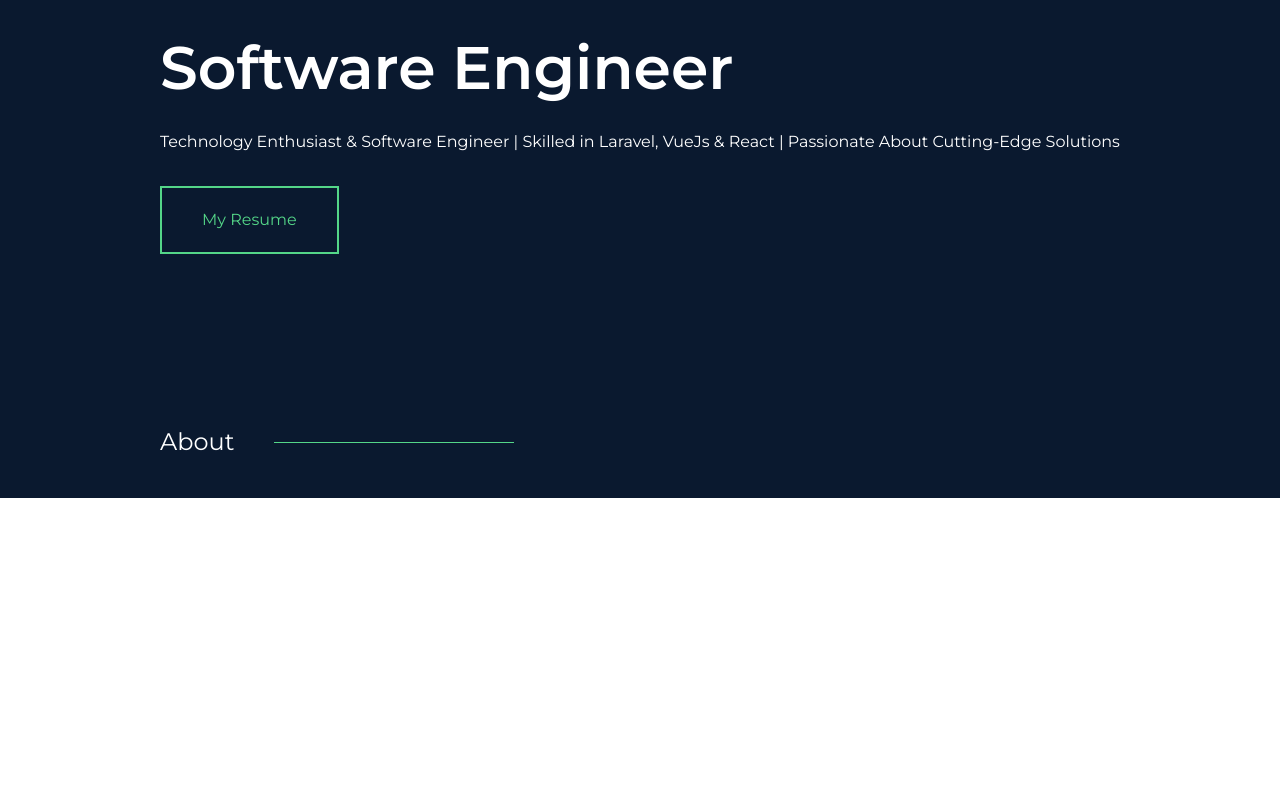
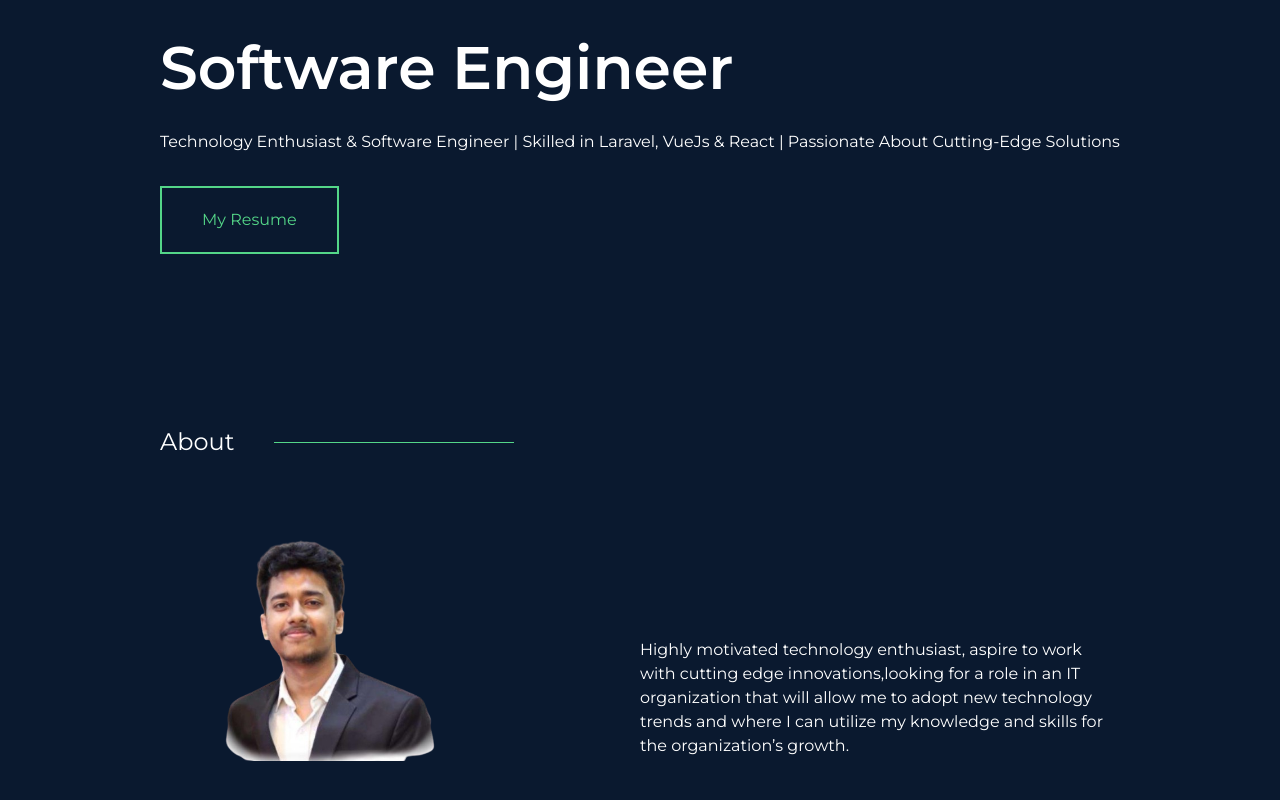
Before and after one commit to mihalazmaeen/MERN-Portfolio, a React (Create React App) app in the folder client/: page / in a window 1280 px wide. Shown: the part 318-1118 px from the top of the page. Before the commit the page ends 816 px from the top, so only its background shows below. Built offline with nearby package versions, Linux system fonts and the light colour scheme.

Commit message:
about section completed

```diff
--- a/client/src/pages/Home/About.js
+++ b/client/src/pages/Home/About.js
@@ -1,10 +1,30 @@
 import React from "react";
 import SectionTitle from "../../components/SectionTitle";
+import mihalImage from "./mihal.png";
 
 function About() {
   return (
     <div>
       <SectionTitle title="About" />
+      <div className="flex w-full items-center">
+        <div className="h-[50vh] w-1/2">
+          <img
+            src={mihalImage}
+            alt="mihal"
+            height={400}
+            width={300}
+            background="transparent"
+          />
+        </div>
+        <div className="flex flex-col gap-5 w-1/2">
+          <p className="text-white">
+            Highly motivated technology enthusiast, aspire to work with cutting
+            edge innovations,looking for a role in an IT organization that will
+            allow me to adopt new technology trends and where I can utilize my
+            knowledge and skills for the organization’s growth.
+          </p>
+        </div>
+      </div>
     </div>
   );
 }
```
Also changed, not shown: client/src/pages/Home/mihal.png (added).
